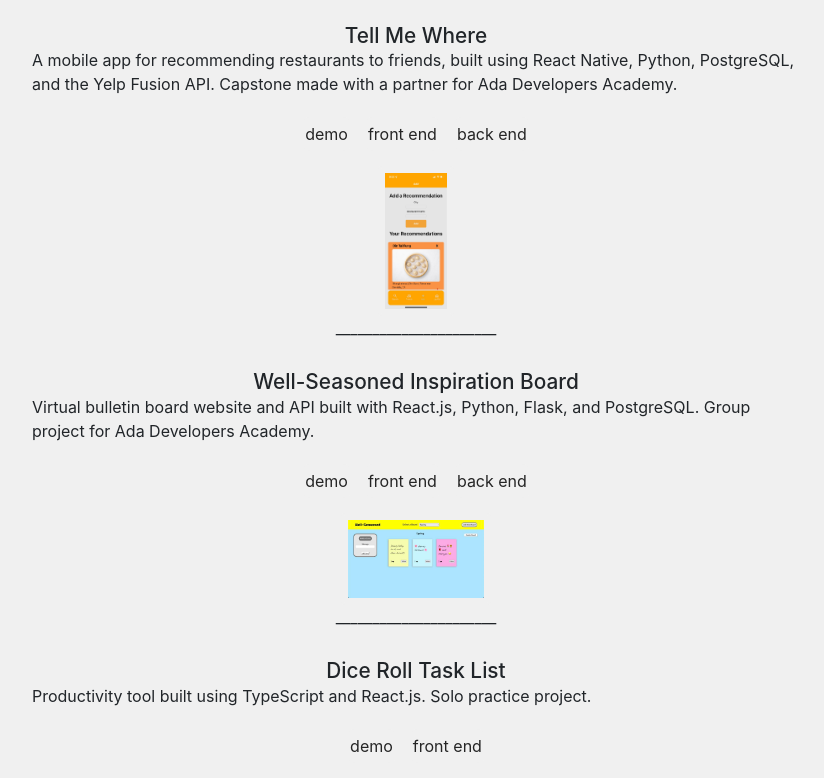
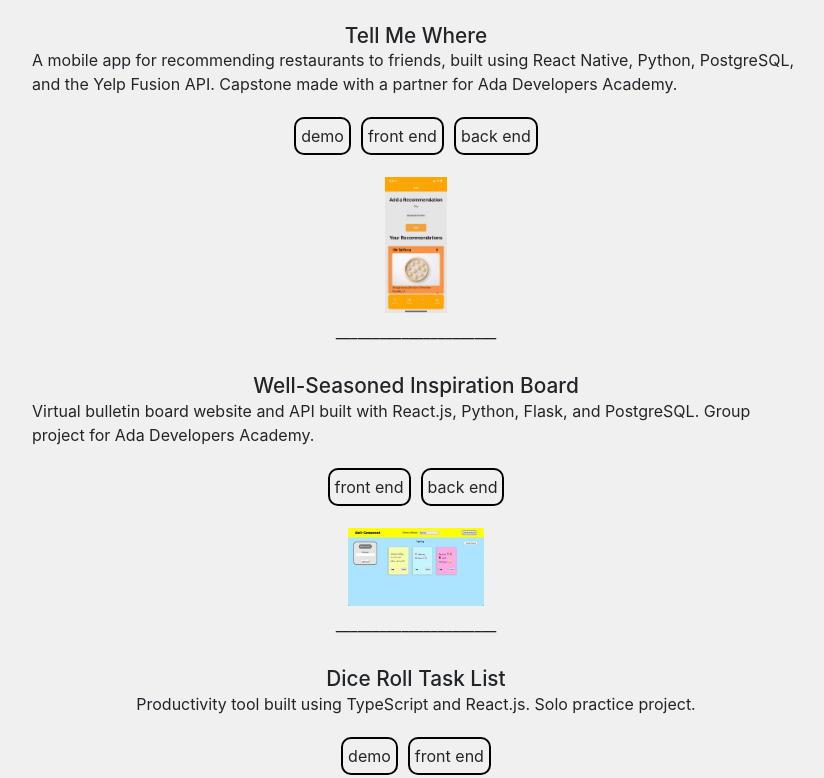
Before and after one commit to lili4x4/website, a React (Create React App) app: page /coding in a window 1280 px wide. Shown: the part 482-1260 px from the top of the page, without its empty margins (224-1048 px from the left). Built offline with nearby package versions, Linux system fonts and the light colour scheme; a web font is replaced by a local one.

Commit message:
Removed demo for inspiration board and centered text in coding portfolio descriptions better

```diff
--- a/src/components/PortfolioEntry.css
+++ b/src/components/PortfolioEntry.css
@@ -22,7 +22,7 @@
 }
 
 .portfolio-link {
-    /* border: 1px black solid; */
+    border: 2px black solid;
     background-color: var(--home);
     border-radius: 10px;
     padding: 5px;
@@ -37,3 +37,8 @@ a.portfolio-link:link, a.portfolio-link:visited {
     text-align: center;
     margin-bottom: 30px;
 }
+
+#PortfolioEntry .description {
+    text-align: left;
+    display: inline-block;
+}
--- a/src/components/PortfolioEntry.tsx
+++ b/src/components/PortfolioEntry.tsx
@@ -15,7 +15,7 @@ export const PortfolioEntry: React.FC <Props>= (props) => {
     return (
         <div id='PortfolioEntry'>
             <h3 className="project-name">{props.projectName}</h3>
-            <p>{props.desc}</p>
+            <p className="description">{props.desc}</p>
             <div id="portfolio-links">
                 {props.urlDemo &&
                     <a className="portfolio-link" href={props.urlDemo} target="_blank" rel="noreferrer">demo</a>
--- a/src/data/portfolioentries.json
+++ b/src/data/portfolioentries.json
@@ -13,7 +13,7 @@
         "desc":"Virtual bulletin board website and API built with React.js, Python, Flask, and PostgreSQL. Group project for Ada Developers Academy.",
         "img":"well-seasoned-demo.jpg",
         "alt": "Photo of web application Well-Seasoned Inspiration Board",
-        "urlDemo":"https://inspirationboard.lili4x4.com/",
+        "urlDemo":"",
         "urlGithubFrontend":"https://github.com/lili4x4/front-end-inspiration-board",
         "urlGithubBackend": "https://github.com/lili4x4/back-end-inspiration-board"
     },
```
